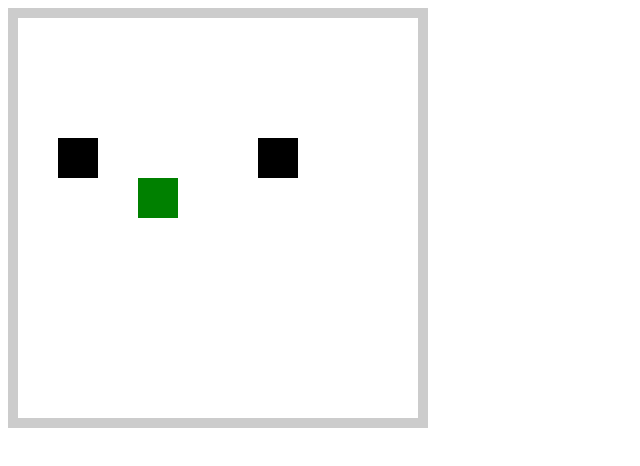
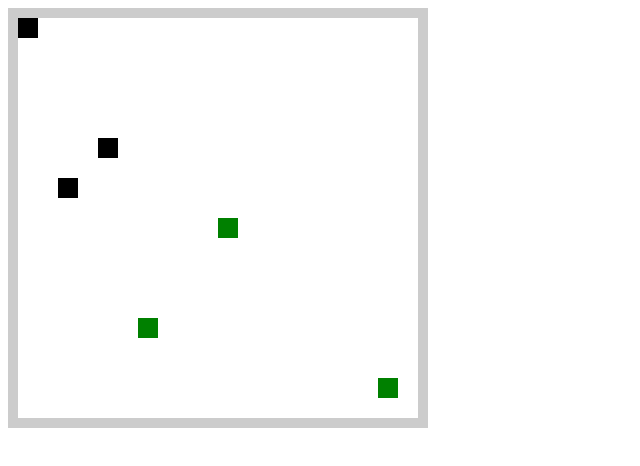
Before and after one commit to sdavidbastos/game-multiplayer, a plain HTML site: page game/index.html in a window 1280 px wide. Shown: the whole page, without its empty margins (0-640 px from the left). Drawn offline with Linux system fonts and the light colour scheme.

Commit message:
Grande parte feita, porem ha um erro no movimento

```diff
--- /dev/null
+++ b/game/create-game.js
@@ -0,0 +1,96 @@
+export default function createGame() {
+    const state = {
+        players: {},
+        fruits: {},
+        screen:{
+            width: window.screen,
+            height: 20
+        }
+    };
+
+
+    function addPlayer(command) {
+        const { playerId, playerX, playerY } = command;
+
+        state.players[playerId] = {
+            x: playerX,
+            y: playerY,
+        };
+    }
+
+    function removePlayer(command) {
+        const { playerId } = command;
+
+        delete state.players[playerId];
+    }
+
+    function addFruit(command) {
+        const { fruitId, fruitX, fruitY } = command;
+
+        state.fruits[fruitId] = {
+            x: fruitX,
+            y: fruitY,
+        };
+    }
+
+    function removeFruit(command) {
+        const { fruitId } = command;
+
+        delete state.fruits[fruitId];
+    }
+
+    function movePlayer(command) {
+        const { playerId, keyPressed } = command;
+        const { players, screen } = state;
+
+        const acceptedMoves = {
+            ArrowUp(player) {
+                if (player.y - 1 >= 0) {
+                    player.y -= 1;
+                }
+            },
+            ArrowRight(player) {
+                if (player.x + 1 < screen.width) {
+                    player.x += 1;
+                }
+            },
+            ArrowDown(player) {
+                if (player.y + 1 < screen.width) {
+                    player.y += 1;
+                }
+            },
+            ArrowLeft(player) {
+                if (player.x - 1 >= 0) {
+                    player.x -= 1;
+                }
+            },
+        };
+
+        const moveFunction = acceptedMoves[keyPressed];
+
+        if (players[playerId] && moveFunction) {
+            moveFunction(players[playerId]);
+            checkForFruitCollision(playerId);
+        }
+    }
+
+    function checkForFruitCollision(playerId) {
+        const player = state.players[playerId];
+        for (const fruitId in state.fruits) {
+            const fruit = state.fruits[fruitId];
+            console.log(`[CHECKING] ${playerId} and ${fruitId}`);
+            if (player.x === fruit.x && player.y === fruit.y) {
+                console.log(`[COLLISION] ${playerId} and ${fruitId}`);
+                removeFruit({ fruitId });
+            }
+        }
+    }
+    return {
+        addFruit,
+        removeFruit,
+        addPlayer,
+        removePlayer,
+        movePlayer,
+        state,
+    };
+}
--- a/game/index.html
+++ b/game/index.html
@@ -16,7 +16,7 @@
     </style>
 </head>
 <body>
-    <canvas id="screen" width="10" height="10"></canvas>
-    <script src="./script.js"></script>
+    <canvas id="screen" width="20" height="20"></canvas>
+    <script type="module" src="./script.js"></script>
 </body>
 </html>
--- /dev/null
+++ b/game/keyboard-listener.js
@@ -0,0 +1,33 @@
+export default function createKeyboardListener(document) {
+    const state = {
+        observers: [],
+    };
+
+
+    function subscribe(observerFunction) {
+        state.observers.push(observerFunction);
+    }
+
+    function notifyAll(command) {
+        for (const observerFunction of state.observers) {
+            observerFunction(command);
+        }
+    }
+
+    document.addEventListener("keydown", handleKeyDown);
+
+    function handleKeyDown(event) {
+        const keyPressed = event.key;
+
+        const command = {
+            playerId: "player1",
+            keyPressed,
+        };
+
+        notifyAll(command);
+
+    }
+    return {
+        subscribe,
+    };
+}
--- /dev/null
+++ b/game/render-screen.js
@@ -0,0 +1,25 @@
+export default function renderScreen(screen, game, requestAnimationFrame) {
+
+    const context = screen.getContext("2d")
+    context.clearRect(0, 0, 20, 20);
+
+    for (const playerId in game.state.players) {
+
+        const player = game.state.players[playerId];
+
+        context.fillStyle = "black";
+        context.fillRect(player.x, player.y, 1, 1);
+    }
+
+    for (const fruitId in game.state.fruits) {
+
+        const fruit = game.state.fruits[fruitId];
+
+        context.fillStyle = "green";
+        context.fillRect(fruit.x, fruit.y, 1, 1);
+    }
+
+    requestAnimationFrame(()=>{
+        renderScreen(screen, game, requestAnimationFrame)
+    });
+}
--- a/game/script.js
+++ b/game/script.js
@@ -1,118 +1,19 @@
+import createKeyboardListener from "./keyboard-listener.js"
+import createGame from "./create-game.js"
+import renderScreen from "./render-screen.js"
+
 const screen = document.querySelector("#screen");
-
-const context = screen.getContext("2d");
-
-const currentPlayerId = "player1";
-
-function createGame() {
-    const state = {
-        players: {
-            player1: { x: 1, y: 3 },
-            player2: { x: 6, y: 3 },
-        },
-        fruits: {
-            fruit: { x: 3, y: 4 },
-        },
-    };
-
-    function movePlayer(command) {
-        const { playerId, keyPressed } = command;
-        const { players } = state;
-
-        console.log(`[game.movePlayer()] ${keyPressed}`);
-
-        const acceptedMoves = {
-            ArrowUp(player) {
-                if (player.y - 1 >= 0) {
-                    player.y -= 1;
-                }
-            },
-            ArrowRight(player) {
-                if (player.x + 1 < screen.width) {
-                    player.x += 1;
-                }
-            },
-            ArrowDown(player) {
-                if (player.y + 1 < screen.width) {
-                    player.y += 1;
-                }
-            },
-            ArrowLeft(player) {
-                if (player.x - 1 >= 0) {
-                    player.x -= 1;
-                }
-            },
-        };
-
-        const moveFunction = acceptedMoves[keyPressed];
-
-        if (moveFunction) {
-            moveFunction(players[playerId]);
-        }
-    }
-    return {
-        movePlayer,
-        state,
-    };
-}
 
 const game = createGame();
 
-const keyboardListener = createKeyboardListener();
-
+const keyboardListener = createKeyboardListener(document);
 keyboardListener.subscribe(game.movePlayer);
 
-function createKeyboardListener() {
-    const state = {
-        observers: [],
-    };
+game.addPlayer({ playerId: "player1", playerX: 0, playerY: 0 });
+game.addPlayer({ playerId: "david", playerX: 2, playerY: 8 });
+game.addPlayer({ playerId: "bino", playerX: 4, playerY: 6 });
+game.addFruit({ fruitId: "fruit1", fruitX: 10, fruitY: 10 });
+game.addFruit({ fruitId: "fruit2", fruitX: 18, fruitY: 18 });
+game.addFruit({ fruitId: "fruit3", fruitX: 6, fruitY: 15 });
 
-    function subscribe(observerFunction) {
-        state.observers.push(observerFunction);
-    }
-
-    function notifyAll(command) {
-        console.log(
-            `[keyboardListener] Notififying ${state.observers.length} observers`
-        );
-
-        for (const observerFunction of state.observers) {
-            observerFunction(command);
-        }
-    }
-
-    window.addEventListener("keydown", handleKeyDown);
-
-    function handleKeyDown(event) {
-        const keyPressed = event.key;
-
-        const command = {
-            playerId: "player1",
-            keyPressed,
-        };
-
-        notifyAll(command);
-
-        // game.movePlayer(command);
-    }
-    return {
-        subscribe,
-    };
-}
-
-renderScreen();
-
-function renderScreen() {
-    context.clearRect(0, 0, 10, 10);
-    for (const playerId in game.state.players) {
-        const player = game.state.players[playerId];
-        context.fillStyle = "black";
-        context.fillRect(player.x, player.y, 1, 1);
-    }
-    for (const fruitId in game.state.fruits) {
-        const fruit = game.state.fruits[fruitId];
-        context.fillStyle = "green";
-        context.fillRect(fruit.x, fruit.y, 1, 1);
-    }
-    requestAnimationFrame(renderScreen);
-}
+renderScreen(screen, game, requestAnimationFrame);
```
